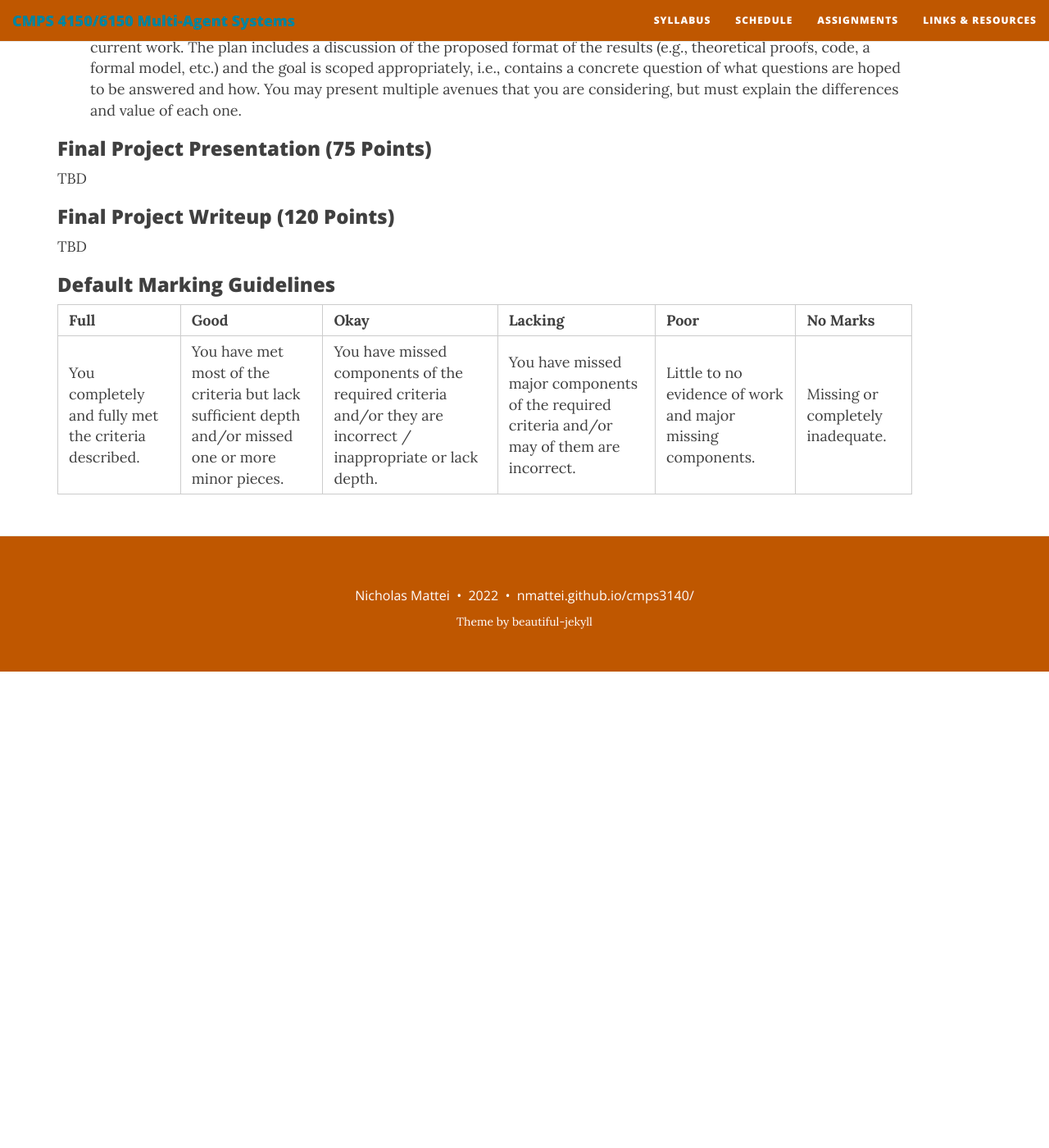
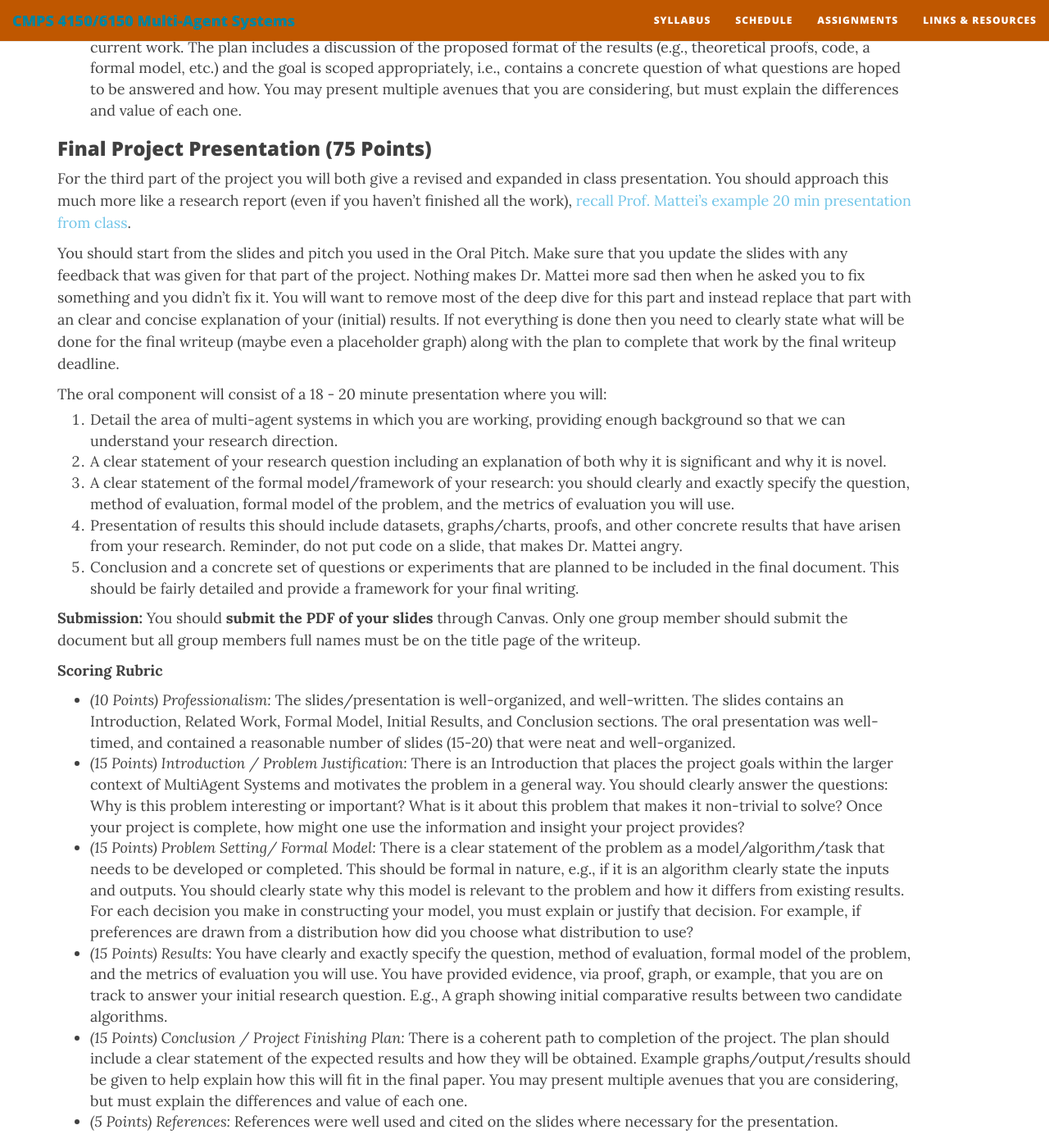
Before and after one commit to nmattei/cmps4150, a Jekyll site: the page built from assignments.md, in a window 1280 px wide and 1400 px high, scrolled down 3300 px. Shown: the whole window at 82% size. Built offline with Jekyll 4.4.1, drawn with Linux system fonts in a browser that asks for light colours; nearby versions of some CDN libraries; before the commit the page ends 4119 px from its top, so only the background shows below that; some of the changed text lies outside the part shown.

Commit message:
updated project writeup

```diff
--- a/assignments.md
+++ b/assignments.md
@@ -22,7 +22,7 @@ Homeworks will generally be posted about a week before they are due. Answers to
 | 1 | 2/15/2022 | [Homework 1 PDF](https://drive.google.com/drive/u/1/folders/1IPYfg8xKqwwMJMBSB3TMIICOB9mzCz9m)
 | 2 | 3/8/2022 | [Homework 2 PDF](https://drive.google.com/drive/u/1/folders/1IPYfg8xKqwwMJMBSB3TMIICOB9mzCz9m)
 | 3 | 4/14/2022 | [Homework 3 PDF](https://drive.google.com/drive/u/1/folders/1IPYfg8xKqwwMJMBSB3TMIICOB9mzCz9m)
-| 4 | 4/26/2022 | [Homework 4 PDF](https://drive.google.com/drive/u/1/folders/1IPYfg8xKqwwMJMBSB3TMIICOB9mzCz9m)
+| 4 | 5/3/2022 | [Optional Homework 4 PDF](https://drive.google.com/drive/u/1/folders/1IPYfg8xKqwwMJMBSB3TMIICOB9mzCz9m)
 
 ## Major Project and Presentations
 
@@ -36,7 +36,7 @@ Writing a research paper is an undertaking that should be approached systematica
 * [Balancing Lexicographic Fairness and a Utilitarian Objective with Application to Kidney Exchange.](https://arxiv.org/abs/1702.08286) Duncan McElfresh and John P Dickerson.
 * [Diverse Weighted Bipartite b-Matching.](https://arxiv.org/abs/1702.07134) Faez Ahmed, John P Dickerson, and Mark Fuge.
 
-Additionally you should look into some tips and guides for writing a good research paper. Some that Prof. Mattei recommends are below.
+Additionally you should look into some tips and guides for writing a good research paper. Some that Prof. Mattei recommends are below. Also have a look at the lecture slides on [How to Write a Paper!](https://drive.google.com/drive/folders/1ERq3woEdXPtE141ZSsH5esnp9qiO2JMw?usp=sharing)
 
 * [Hal Varian on "How to Build an Economic Model in Your Spare Time."](https://people.ischool.berkeley.edu/~hal/Papers/how.pdf)
 * [The Science of Scientific Writing by George D. Gopen and Judith A. Swan](https://cseweb.ucsd.edu/~swanson/papers/science-of-writing.pdf)
@@ -70,7 +70,7 @@ The oral component will consist of a 18 - 20 minute presentation where you will:
 
 The written component will consist of submitting an updated version of your project proposal that has taken into account the feedback from the first round as well as updated results and progress sections. There should be additional background and related work that has come from working on the oral presentation.
 
-**Submission:** You should combine the PDF of your slides and your paper into one document and submit it through Canvas. Only one group member should submit the document but all group members full names must be on the title page of the writeup.
+**Submission:** You should **combine the PDF of your slides and your paper into one document** and submit it through Canvas. Only one group member should submit the document but all group members full names must be on the title page of the writeup.
 
 **Scoring Rubric**
 
@@ -84,7 +84,28 @@ The written component will consist of submitting an updated version of your proj
 
 ### Final Project Presentation (75 Points)
 
-TBD
+For the third part of the project you will both give a revised and expanded in class presentation. You should approach this much more like a research report (even if you haven't finished all the work), [recall Prof. Mattei's example 20 min presentation from class](https://drive.google.com/drive/folders/1ERq3woEdXPtE141ZSsH5esnp9qiO2JMw?usp=sharing).
+
+You should start from the slides and pitch you used in the Oral Pitch. Make sure that you update the slides with any feedback that was given for that part of the project. Nothing makes Dr. Mattei more sad then when he asked you to fix something and you didn't fix it. You will want to remove most of the deep dive for this part and instead replace that part with an clear and concise explanation of your (initial) results. If not everything is done then you need to clearly state what will be done for the final writeup (maybe even a placeholder graph) along with the plan to complete that work by the final writeup deadline.
+
+The oral component will consist of a 18 - 20 minute presentation where you will:
+
+1. Detail the area of multi-agent systems in which you are working, providing enough background so that we can understand your research direction.
+2. A clear statement of your research question including an explanation of both why it is significant and why it is novel.
+3. A clear statement of the formal model/framework of your research: you should clearly and exactly specify the question, method of evaluation, formal model of the problem, and the metrics of evaluation you will use.
+4. Presentation of results this should include datasets, graphs/charts, proofs, and other concrete results that have arisen from your research. Reminder, do not put code on a slide, that makes Dr. Mattei angry.
+5. Conclusion and a concrete set of questions or experiments that are planned to be included in the final document. This should be fairly detailed and provide a framework for your final writing.
+
+**Submission:** You should **submit the PDF of your slides** through Canvas. Only one group member should submit the document but all group members full names must be on the title page of the writeup.
+
+**Scoring Rubric**
+
+* *(10 Points) Professionalism:* The slides/presentation is well-organized, and well-written. The slides contains an Introduction, Related Work, Formal Model, Initial Results, and Conclusion sections. The oral presentation was well-timed, and contained a reasonable number of slides (15-20) that were neat and well-organized.
+* *(15 Points) Introduction / Problem Justification:* There is an Introduction that places the project goals within the larger context of MultiAgent Systems and motivates the problem in a general way. You should clearly answer the questions: Why is this problem interesting or important? What is it about this problem that makes it non-trivial to solve? Once your project is complete, how might one use the information and insight your project provides?
+* *(15 Points) Problem Setting/ Formal Model:* There is a clear statement of the problem as a model/algorithm/task that needs to be developed or completed. This should be formal in nature, e.g., if it is an algorithm clearly state the inputs and outputs. You should clearly state why this model is relevant to the problem and how it differs from existing results. For each decision you make in constructing your model, you must explain or justify that decision. For example, if preferences are drawn from a distribution how did you choose what distribution to use?
+* *(15 Points) Results:* You have clearly and exactly specify the question, method of evaluation, formal model of the problem, and the metrics of evaluation you will use. You have provided evidence, via proof, graph, or example, that you are on track to answer your initial research question. E.g., A graph showing initial comparative results between two candidate algorithms.
+* *(15 Points) Conclusion / Project Finishing Plan:* There is a coherent path to completion of the project. The plan should include a clear statement of the expected results and how they will be obtained. Example graphs/output/results should be given to help explain how this will fit in the final paper. You may present multiple avenues that you are considering, but must explain the differences and value of each one.
+* *(5 Points) References:* References were well used and cited on the slides where necessary for the presentation.
 
 ### Final Project Writeup (120 Points)
 
```
